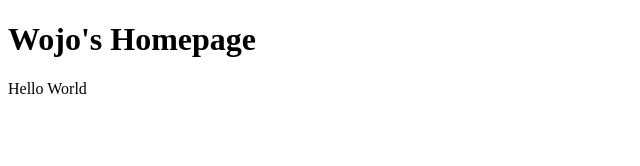
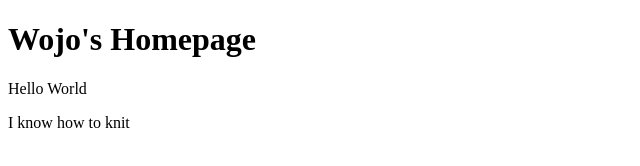
Before and after one commit to wojciee1/wojciee1.github.io, a plain HTML site: page index.html in a window 1280 px wide. Shown: the whole page, without its empty margins (0-640 px from the left). Drawn offline with Linux system fonts and the light colour scheme.

Commit message:
added interesting fact

```diff
--- a/index.html
+++ b/index.html
@@ -6,5 +6,6 @@
 	<body>
 		<h1>Wojo's Homepage</h1>
 		<p>Hello World</p>
+		<p>I know how to knit</p>
 	</body>
 </html>
```
